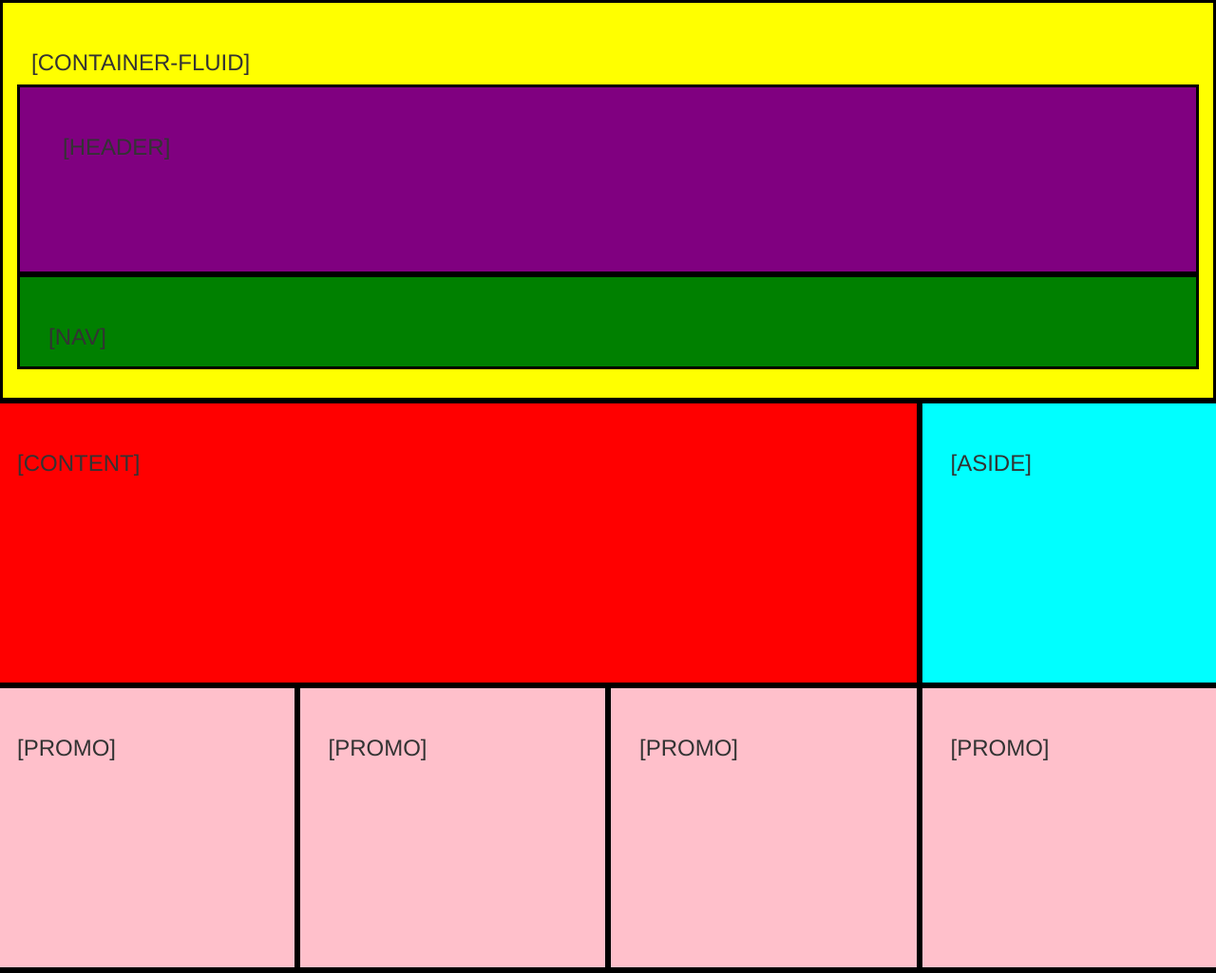
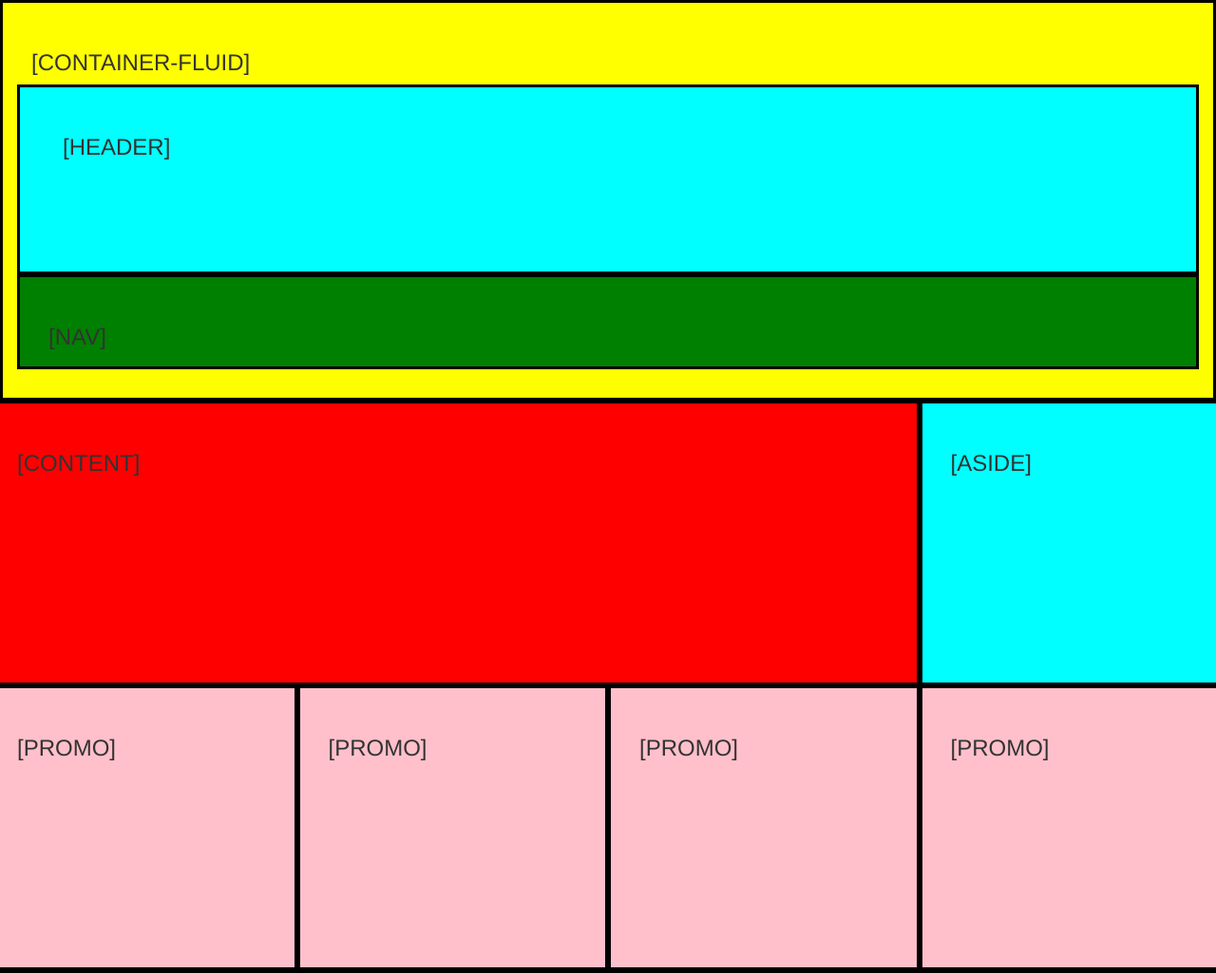
Before and after one commit to MichelleBarrios/day-2, a plain HTML site: page index.html in a window 1280 px wide. Shown: the top 1025 px of the page at 95% size. Drawn offline with nearby package versions, Linux system fonts and the light colour scheme.

Commit message:
pixel update

```diff
--- a/css/styles.css
+++ b/css/styles.css
@@ -40,13 +40,13 @@ footer{
   height: 100px;
   color: white;
 }
-@media screen and (min-width : 375px) {
+@media screen and (min-width : 768px) {
   .promo{
     background-color: pink;
   }
 }
 @media screen and (min-width : 375px) {
   .header{
-    background-color: purple;
+    background-color: aqua;
   }
 }
```
